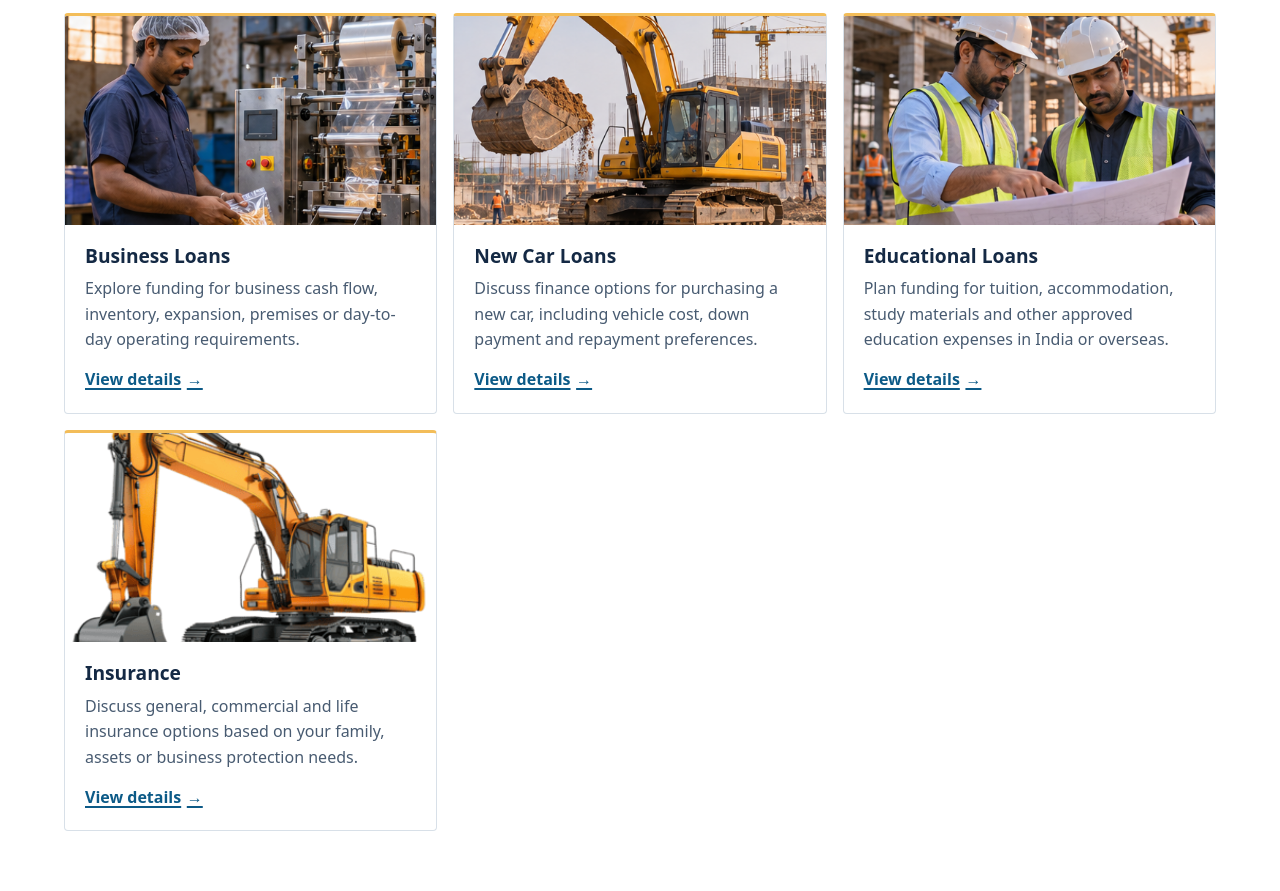
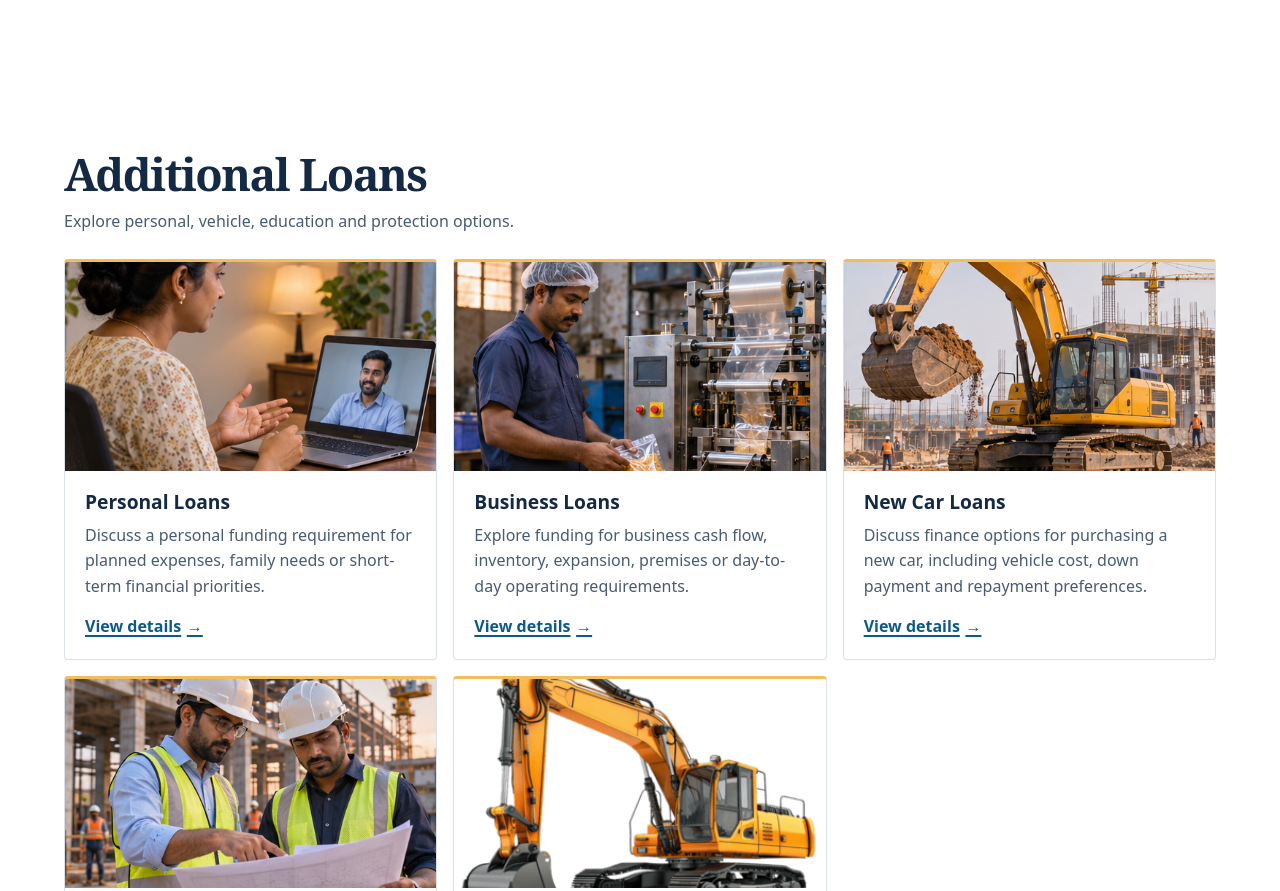
Before and after one commit to jsunil06-sys/SRIDigitals, a plain HTML site: page index.html in a window 1280 px wide. Shown: the part 1694-2585 px from the top of the page. Drawn offline with Linux system fonts and the light colour scheme.

Commit message:
five new financing catagories in additional loans

```diff
--- a/index.html
+++ b/index.html
@@ -16,6 +16,7 @@
       <a class="brand" href="#top" aria-label="SRIDigitals home"><img class="brand-logo" src="images/logo.jpeg" alt="SRI PS All Types of Loans Provider"></a>
       <nav aria-label="Main navigation">
         <a href="#services">Financing</a>
+        <a href="#additional-loans">Additional Loans</a>
         <a href="#process">How to enquire</a>
         <a href="#contact">Contact</a>
       </nav>
@@ -83,6 +84,13 @@
             <a class="card-link" href="equipment-loans.html" aria-label="View full details about Equipment Loans">View details <span aria-hidden="true">&rarr;</span></a>
           </div>
         </article>
+      </div>
+    </section>
+
+    <section class="wrap section" id="additional-loans">
+      <h2>Additional Loans</h2>
+      <p class="intro">Explore personal, vehicle, education and protection options.</p>
+      <div class="services">
         <article class="service">
           <img src="images/images/nri-consultation.png" alt="Customer discussing personal finance requirements">
           <div class="service-copy">
```
